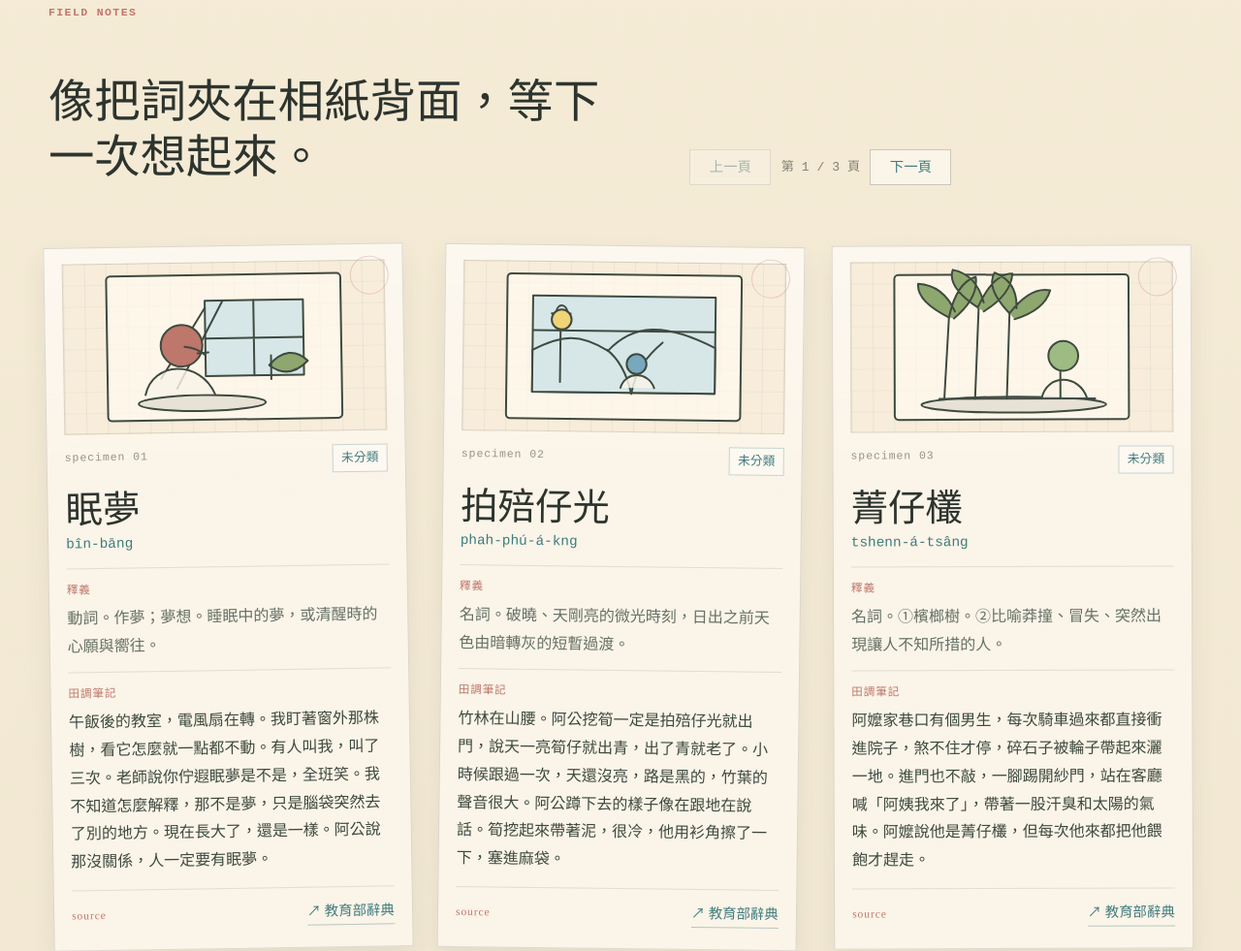
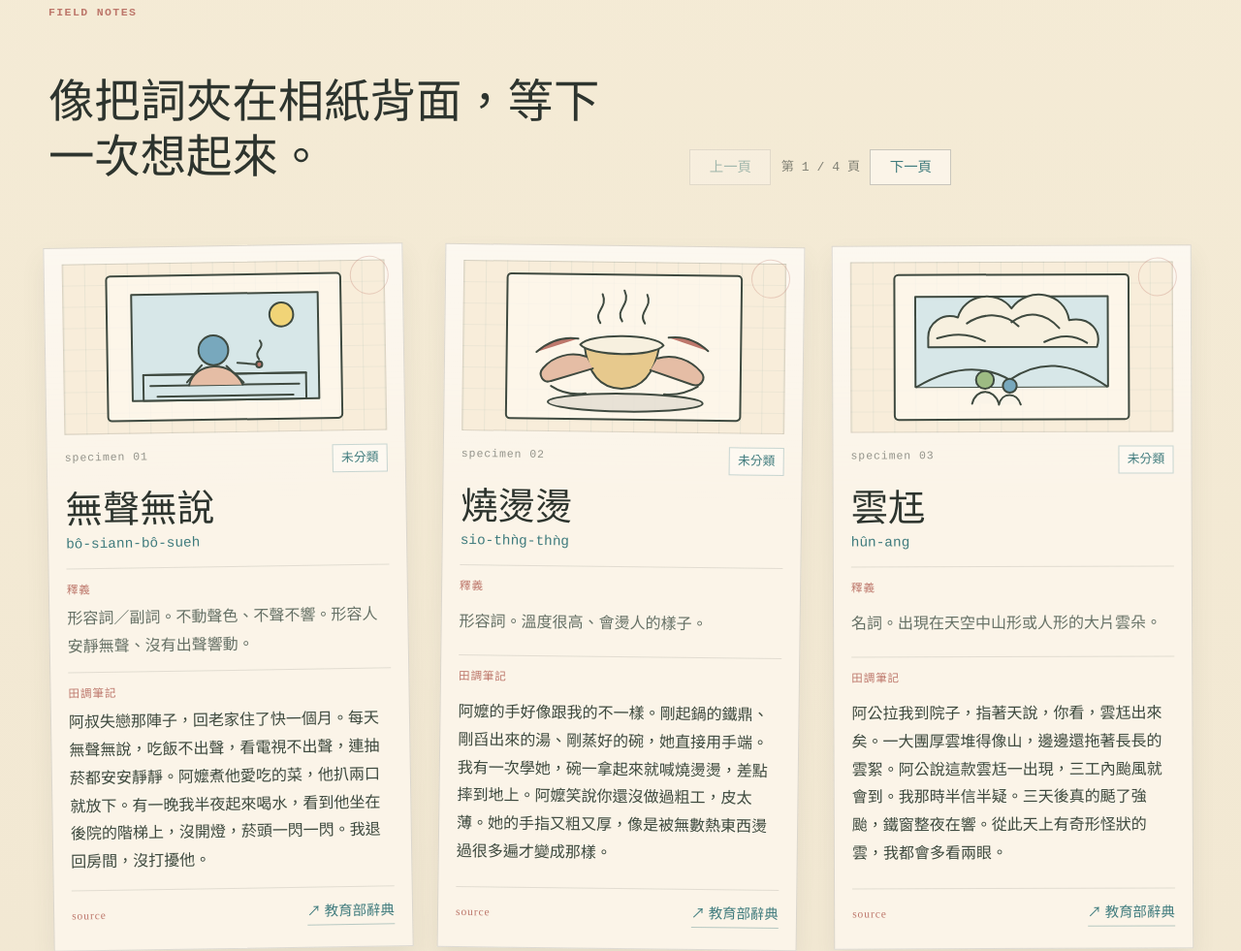
Before and after one commit to Sanolstice/github-website, a plain HTML site: page index.html in a window 1280 px wide. Shown: the part 1598-2579 px from the top of the page at 97% size. Drawn offline with Linux system fonts and the light colour scheme.

Commit message:
Add 2026-05-26 field notes

```diff
--- /dev/null
+++ b/data/field-notes/2026-05-26.json
@@ -0,0 +1,92 @@
+{
+  "date": "2026-05-26",
+  "entries": [
+    {
+      "id": "2026-05-26-100000",
+      "詞目": "雲尪",
+      "台羅": "hûn-ang",
+      "字典是否收錄": {
+        "教育部": true,
+        "iTaigi": "待驗證",
+        "台日大辭典": "待驗證"
+      },
+      "釋義": {
+        "本義": "名詞。出現在天空中山形或人形的大片雲朵。",
+        "備註": "分類：天文地理——天文／自然現象。民間常以雲尪的形狀變化來預測天氣，如颱風來臨前的雲層堆積。"
+      },
+      "例句": [
+        "天頂彼幾蕊雲尪生做真成獅。(Thinn-tíng hit kuí luí hûn-ang senn-tsò tsin sîng sai.)（天上那幾朵雲尪長得真像獅子。）"
+      ],
+      "字典連結": {
+        "教育部臺灣台語常用詞辭典": "https://sutian.moe.edu.tw/zh-hant/su/9238/",
+        "iTaigi": "https://itaigi.tw/k/雲尪/",
+        "台日大辭典": "https://taigi.fhl.net/dick/"
+      },
+      "社群來源": {
+        "管道": "種子清單（自然現象——月／雲／光）",
+        "脈絡": ""
+      },
+      "田調筆記": "阿公拉我到院子，指著天說，你看，雲尪出來矣。一大團厚雲堆得像山，邊邊還拖著長長的雲絮。阿公說這款雲尪一出現，三工內颱風就會到。我那時半信半疑。三天後真的颳了強颱，鐵窗整夜在響。從此天上有奇形怪狀的雲，我都會多看兩眼。",
+      "插圖_prompt": "手繪感 SVG 插畫，適合網頁使用。線條有輕微抖動、偶爾斷裂，接近速寫感。顏色以平塗為主，仿水彩薄塗效果，邊緣不均勻。背景留白或極淡米色。\n\n場景：傍晚前的天空，一大團厚實的雲堆得像山，邊緣拖著長長的絮狀雲尾，看起來有壓力感。畫面下方一個阿公牽著小孩的背影局部，兩人都仰著頭看雲。構圖以雲為主體，人物極小，襯托雲的巨大。\n\n色調降彩度柔和：灰藍、淡紫、霧白、深棕、米黃。天色偏暗，雲有明顯的明暗層次。氛圍：山雨欲來，但還沒到。\n\n畫面不要任何文字。",
+      "建立日期": "2026-05-26"
+    },
+    {
+      "id": "2026-05-26-100001",
+      "詞目": "燒燙燙",
+      "台羅": "sio-thǹg-thǹg",
+      "字典是否收錄": {
+        "教育部": true,
+        "iTaigi": "待驗證",
+        "台日大辭典": "待驗證"
+      },
+      "釋義": {
+        "本義": "形容詞。溫度很高、會燙人的樣子。",
+        "備註": "近義詞：燒烘烘（sio-hong-hong）、燒唿唿（sio-hut-hut）。分類：ABB 疊字形容詞——溫度感。"
+      },
+      "例句": [
+        "火鍋湯燒燙燙，若欲啉著愛細膩。(Hué-ko-thng sio-thǹg-thǹg, nā beh lim tio̍h-ài sè-jī.)（火鍋湯很燙，想喝的話要小心。）"
+      ],
+      "字典連結": {
+        "教育部臺灣台語常用詞辭典": "https://sutian.moe.edu.tw/zh-hant/su/27546/",
+        "iTaigi": "https://itaigi.tw/k/燒燙燙/",
+        "台日大辭典": "https://taigi.fhl.net/dick/"
+      },
+      "社群來源": {
+        "管道": "種子清單（ABB 溫度感）",
+        "脈絡": ""
+      },
+      "田調筆記": "阿嬤的手好像跟我的不一樣。剛起鍋的鐵鼎、剛舀出來的湯、剛蒸好的碗，她直接用手端。我有一次學她，碗一拿起來就喊燒燙燙，差點摔到地上。阿嬤笑說你還沒做過粗工，皮太薄。她的手指又粗又厚，像是被無數熱東西燙過很多遍才變成那樣。",
+      "插圖_prompt": "手繪感 SVG 插畫，適合網頁使用。線條有輕微抖動、偶爾斷裂，接近速寫感。顏色以平塗為主，仿水彩薄塗效果，邊緣不均勻。背景留白或極淡米色。\n\n場景：一雙阿嬤的手端著剛起鍋的瓷碗，手指粗厚，姿勢穩定自然，碗冒著熱氣。旁邊一隻小孩的手剛要伸過去、又縮回來。構圖以兩雙手的對比為主,不需要完整人物。\n\n色調降彩度柔和：紅褐、淡橘、霧灰、米白、深棕。阿嬤的手色調較深，小孩的手較淡。熱氣用淡淡白色筆觸。氛圍：日常的差距，皮膚記得的時間。\n\n畫面不要任何文字。",
+      "建立日期": "2026-05-26"
+    },
+    {
+      "id": "2026-05-26-100002",
+      "詞目": "無聲無說",
+      "台羅": "bô-siann-bô-sueh",
+      "字典是否收錄": {
+        "教育部": true,
+        "iTaigi": "待驗證",
+        "台日大辭典": "待驗證"
+      },
+      "釋義": {
+        "本義": "形容詞／副詞。不動聲色、不聲不響。形容人安靜無聲、沒有出聲響動。",
+        "備註": "近義詞：無講無呾（bô-kóng-bô-tànn）。分類：人與人之間／態度。"
+      },
+      "例句": [
+        "伊無聲無說行入來，害我驚一趒。(I bô-siann-bô-sueh kiânn ji̍p-lâi, hāi guá kiann tsi̍t tiô.)（他不聲不響地走了進來，害我嚇一跳。）"
+      ],
+      "字典連結": {
+        "教育部臺灣台語常用詞辭典": "https://sutian.moe.edu.tw/zh-hant/su/8678/",
+        "iTaigi": "https://itaigi.tw/k/無聲無說/",
+        "台日大辭典": "https://taigi.fhl.net/dick/"
+      },
+      "社群來源": {
+        "管道": "種子清單（人與人之間，含台語歌詞詞彙）",
+        "脈絡": ""
+      },
+      "田調筆記": "阿叔失戀那陣子，回老家住了快一個月。每天無聲無說，吃飯不出聲，看電視不出聲，連抽菸都安安靜靜。阿嬤煮他愛吃的菜，他扒兩口就放下。有一晚我半夜起來喝水，看到他坐在後院的階梯上，沒開燈，菸頭一閃一閃。我退回房間，沒打擾他。",
+      "插圖_prompt": "手繪感 SVG 插畫，適合網頁使用。線條有輕微抖動、偶爾斷裂，接近速寫感。顏色以平塗為主，仿水彩薄塗效果，邊緣不均勻。背景留白或極淡米色。\n\n場景：夜晚的後院，一個男人坐在矮階梯上的背影，姿勢鬆垮、頭微低，手裡夾著一根菸，菸頭一點橘紅色的光。背景是極淡的房子輪廓和一點點月光，整體偏暗。構圖只取背影局部，人物偏畫面中下方，上方留大片夜色。\n\n色調降彩度柔和：深藍、炭灰、霧白、米黃。菸頭的橘紅是畫面唯一的暖色，極小一點。氛圍：說不出來、不想被看見、自己消化。\n\n畫面不要任何文字。",
+      "建立日期": "2026-05-26"
+    }
+  ]
+}
--- a/data/field-notes/index.json
+++ b/data/field-notes/index.json
@@ -6,5 +6,6 @@
   "2026-05-20.json",
   "2026-05-21.json",
   "2026-05-22.json",
-  "2026-05-25.json"
+  "2026-05-25.json",
+  "2026-05-26.json"
 ]
--- a/index.html
+++ b/index.html
@@ -108,6 +108,6 @@
       <a href="#top">回到上面</a>
     </footer>
 
-    <script src="script.js?v=20260525"></script>
+    <script src="script.js?v=20260526"></script>
   </body>
 </html>
--- a/script.js
+++ b/script.js
@@ -459,6 +459,36 @@ const illustrationTemplates = {
     <path class="plant-leaf" d="M175 104c13-15 27-16 39-4-13 13-26 14-39 4z"></path>
     <path class="stem" d="M177 118v-24"></path>
   `),
+  雲尪: svgShell("仰望巨大雲團的祖孫插圖", `
+    <rect class="window" x="33" y="34" width="194" height="91"></rect>
+    <path class="bowl-rim" d="M46 77c-1-17 15-27 30-22 6-23 39-29 54-9 17-23 54-16 58 12 22-4 33 12 28 27H46z"></path>
+    <path class="dust" d="M55 76c18-6 33-5 48 3M85 61c18-12 39-10 52 3M130 60c16-12 34-10 48 6M163 80c17-8 30-7 43 1"></path>
+    <path class="room" d="M34 125c37-22 68-22 94-7 29-20 60-19 98 7"></path>
+    <circle class="person b" cx="103" cy="118" r="9"></circle>
+    <path class="shoulders" d="M90 142c4-16 22-16 27 0"></path>
+    <circle class="person c" cx="128" cy="124" r="7"></circle>
+    <path class="shoulders" d="M117 143c3-13 18-13 22 0"></path>
+  `),
+  燒燙燙: svgShell("端著熱碗的兩雙手插圖", `
+    <ellipse class="shadow" cx="132" cy="141" rx="78" ry="9"></ellipse>
+    <path class="bowl" d="M90 83h76c-5 29-18 44-38 44-21 0-34-15-38-44z"></path>
+    <path class="bowl-rim" d="M86 83c9-12 77-12 84 0-10 12-74 12-84 0z"></path>
+    <path class="steam" d="M106 61c-8-12 8-15 2-29M128 59c-8-12 9-16 2-31M151 61c-8-12 8-16 2-29"></path>
+    <path class="hand" d="M92 95c-16-5-33 0-43 12-6 7 0 16 8 13l42-13M164 96c17-5 33 1 44 13 6 7 0 16-9 13l-42-14"></path>
+    <path class="person a" d="M42 91c12-11 27-16 42-14M215 88c-12-11-26-15-40-13"></path>
+    <path class="lamp-glow" d="M57 125c11 7 23 9 35 7M171 132c13 1 24-2 34-8"></path>
+  `),
+  無聲無說: svgShell("暗夜階梯上的安靜背影插圖", `
+    <rect class="dark-window" x="37" y="31" width="188" height="107"></rect>
+    <circle class="lamp" cx="188" cy="53" r="12"></circle>
+    <path class="room" d="M48 112h164v26H48z"></path>
+    <path class="window-line" d="M48 112h164M55 123h150M62 134h137"></path>
+    <circle class="person c" cx="119" cy="88" r="15"></circle>
+    <path class="sofa" d="M94 123c6-24 43-26 54 0"></path>
+    <path class="wood-line" d="M107 103l-15 17M132 104l17 17M143 101l21 2"></path>
+    <circle class="bucket red" cx="165" cy="103" r="3"></circle>
+    <path class="steam" d="M165 98c-7-9 7-11 1-19"></path>
+  `),
 };
 
 const genericIllustration = svgShell("生活物件插圖", `
```
